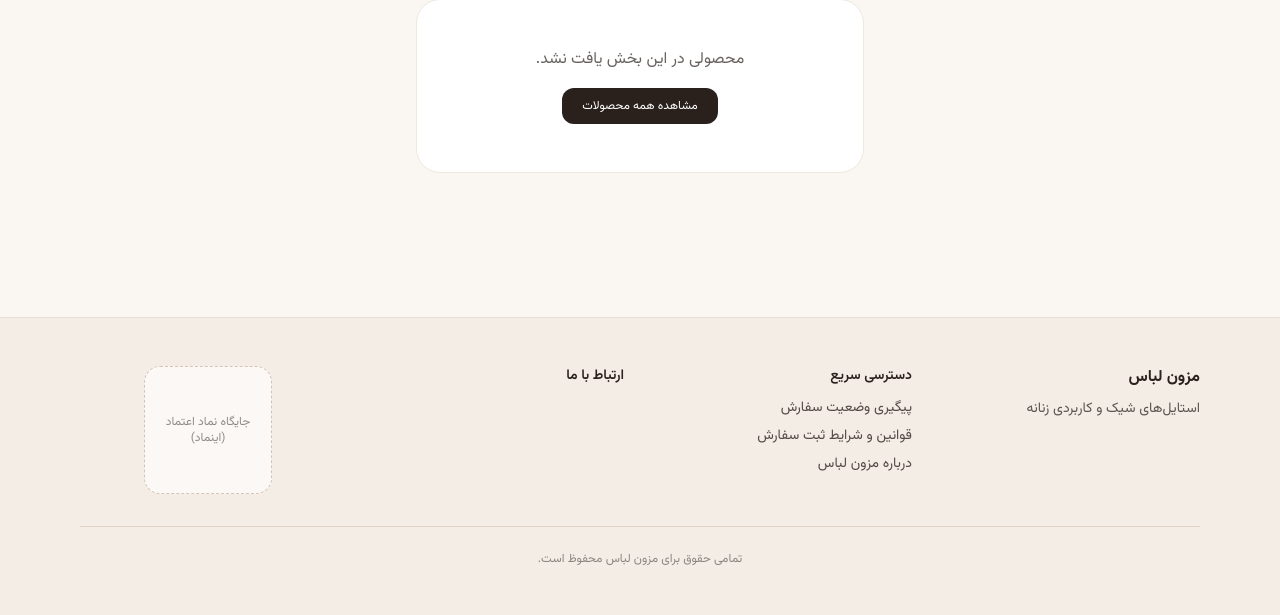
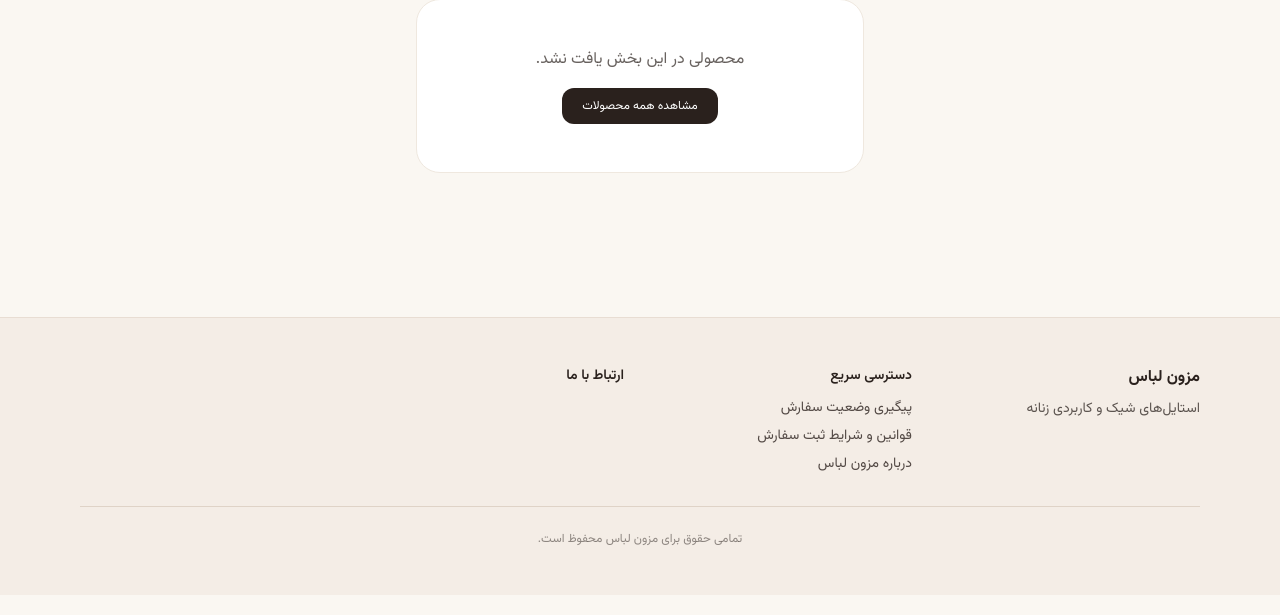
Before and after one commit to BlueDevAngel/shop, a Django app: page / in a window 1280 px wide. Shown: the part 494-1109 px from the top of the page. After the commit the page ends 1040 px from the top, so only its background shows below. Run offline with Django 5.2, Linux system fonts and the light colour scheme; data comes from the database, SQL or seed files in the repository; data that the repository does not hold is empty; some libraries are stand-ins or nearby versions.

Commit message:
Refactor HTML structure in base.html

```diff
--- a/templates/base.html
+++ b/templates/base.html
@@ -65,13 +65,13 @@
             <!-- مرکز: لوگو یا نام برند -->
             <!-- مرکز: لوگو یا نام برند -->
             <div class="text-center w-1/3">
-                <a href="{% url 'catalog:home' %}" class="inline-flex items-center justify-center gap-2.5 group">
+                <a href="{% url 'catalog:home' %}" class="inline-flex max-w-full min-w-0 items-center justify-center gap-2.5 group">
                     {% if site_settings.logo %}
                         <img src="{{ site_settings.logo.url }}" alt="{{ site_settings.site_name }}"
                              class="w-10 h-10 sm:w-11 sm:h-11 rounded-full object-cover object-top border border-taupe/50 shadow-xs flex-shrink-0">
                     {% endif %}
-                    <div class="flex flex-col items-center sm:items-start">
-                        <span class="text-base sm:text-xl font-bold tracking-tight text-espresso group-hover:text-taupe transition line-clamp-1">
+                    <div class="flex min-w-0 flex-col items-center sm:items-start">
+                        <span class="block max-w-full whitespace-normal break-words text-sm leading-tight sm:text-xl font-bold tracking-tight text-espresso group-hover:text-taupe transition">
                             {{ site_settings.site_name }}
                         </span>
                         {% if site_settings.tagline %}
@@ -182,17 +182,13 @@
                 </div>
 
                 <!-- نماد اعتماد الکترونیکی (اینماد) -->
+                {% if site_settings.enamad_html_code %}
                 <div class="flex flex-col items-start md:items-center justify-center">
-                    {% if site_settings.enamad_html_code %}
-                        <div class="bg-white p-3 rounded-2xl border border-[#E8DDD3]">
-                            {{ site_settings.enamad_html_code|safe }}
-                        </div>
-                    {% else %}
-                        <div class="bg-white/60 border border-dashed border-[#D5C3B5] rounded-2xl p-4 text-center text-xs text-espresso/50 w-32 h-32 flex items-center justify-center">
-                            جایگاه نماد اعتماد (اینماد)
-                        </div>
-                    {% endif %}
+                    <div class="bg-white p-3 rounded-2xl border border-[#E8DDD3]">
+                        {{ site_settings.enamad_html_code|safe }}
+                    </div>
                 </div>
+                {% endif %}
 
             </div>
 
```
